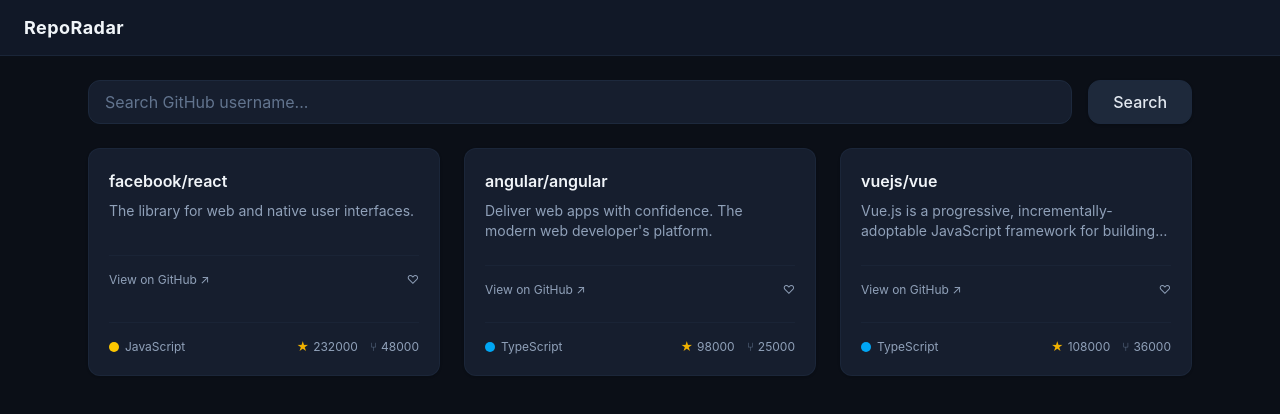
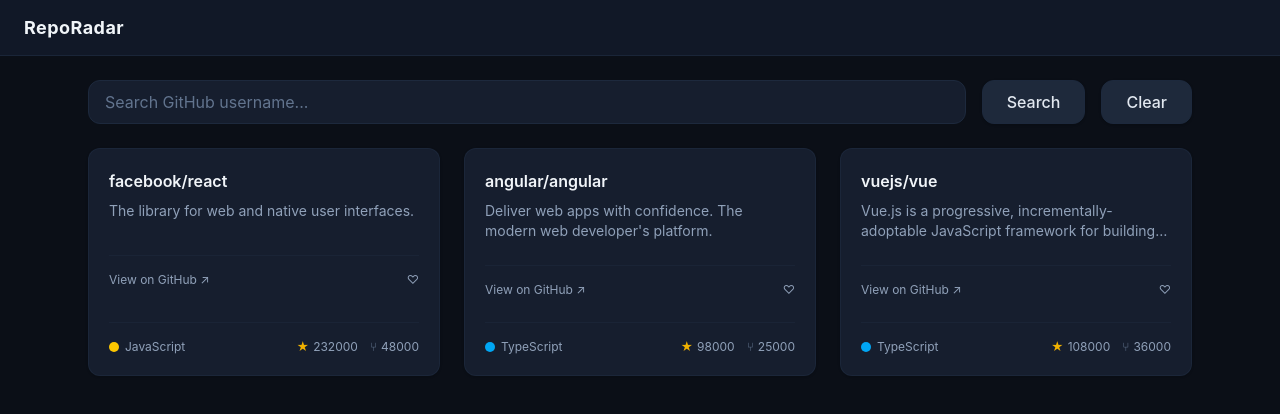
Before and after one commit to SharmaAayush/RepoRadar, a React (Vite) app: page / in a window 1280 px wide. Shown: the top 414 px of the page. Built offline with nearby package versions, Linux system fonts and the light colour scheme.

Commit message:
Phase 2: controlled search input + client-side filtering

```diff
--- a/src/App.tsx
+++ b/src/App.tsx
@@ -2,6 +2,8 @@
 import SearchBar from './components/SearchBar'
 import RepoCard from './components/RepoCard'
 import Layout from './components/Layout';
+import { useState } from 'react';
+import EmptyState from './components/EmptyState';
 
 
 const repoCards: Repo[] = [
@@ -47,14 +49,22 @@
 ];
 
 function App() {
+  const [filterText, setFilterText] = useState('');
+
+  const filteredRepos = repoCards
+    .filter(r => r.full_name.toLowerCase().includes(filterText));
+
   return (
     <Layout>
-        <SearchBar />
-        <div className='grid grid-cols-1 md:grid-cols-3 gap-6'>
-          {repoCards.map((repo) => (
+      <SearchBar onSearchChange={setFilterText} />
+      <div className='grid grid-cols-1 md:grid-cols-3 gap-6'>
+        {filteredRepos.length > 0 && repoCards
+          .filter(r => r.full_name.toLowerCase().includes(filterText))
+          .map((repo) => (
             <RepoCard key={repo.id} {...repo} />
           ))}
-        </div>
+        {filteredRepos.length <= 0 && <EmptyState />}
+      </div>
     </Layout>
   )
 }
--- /dev/null
+++ b/src/components/EmptyState.tsx
@@ -0,0 +1,5 @@
+export default function EmptyState() {
+  return (<>
+    <h3>No repos match your search. </h3>
+  </>)
+}
--- a/src/components/SearchBar.tsx
+++ b/src/components/SearchBar.tsx
@@ -1,7 +1,17 @@
-export default function SearchBar() {
+import { useState } from "react"
+
+type SearchBarProps = {
+  onSearchChange: (value: string) => void,
+}
+
+export default function SearchBar({onSearchChange}: SearchBarProps) {
+  const [value, setValue] = useState('');
+
   return (
     <form className="flex items-center gap-4">
       <input
+        value={value}
+        onChange={(e) => {setValue(e.target.value); onSearchChange(e.target.value)}}
         type="text"
         placeholder="Search GitHub username..."
         className="flex-1 h-11 px-4 bg-[#161e2e] text-slate-200 placeholder-slate-500 rounded-xl border border-slate-800 focus:outline-none focus:border-slate-700 transition"
@@ -10,6 +20,11 @@
         type="submit"
         className="px-6 h-11 bg-[#1e293b] hover:bg-[#253347] text-slate-200 font-medium rounded-xl border border-slate-800 transition shadow-sm"
       >Search</button>
+      <button
+        type="reset"
+        className="px-6 h-11 bg-[#1e293b] hover:bg-[#253347] text-slate-200 font-medium rounded-xl border border-slate-800 transition shadow-sm"
+        onClick={() => {setValue(''); onSearchChange('')}}
+      >Clear</button>
     </form>
   )
 }
```
